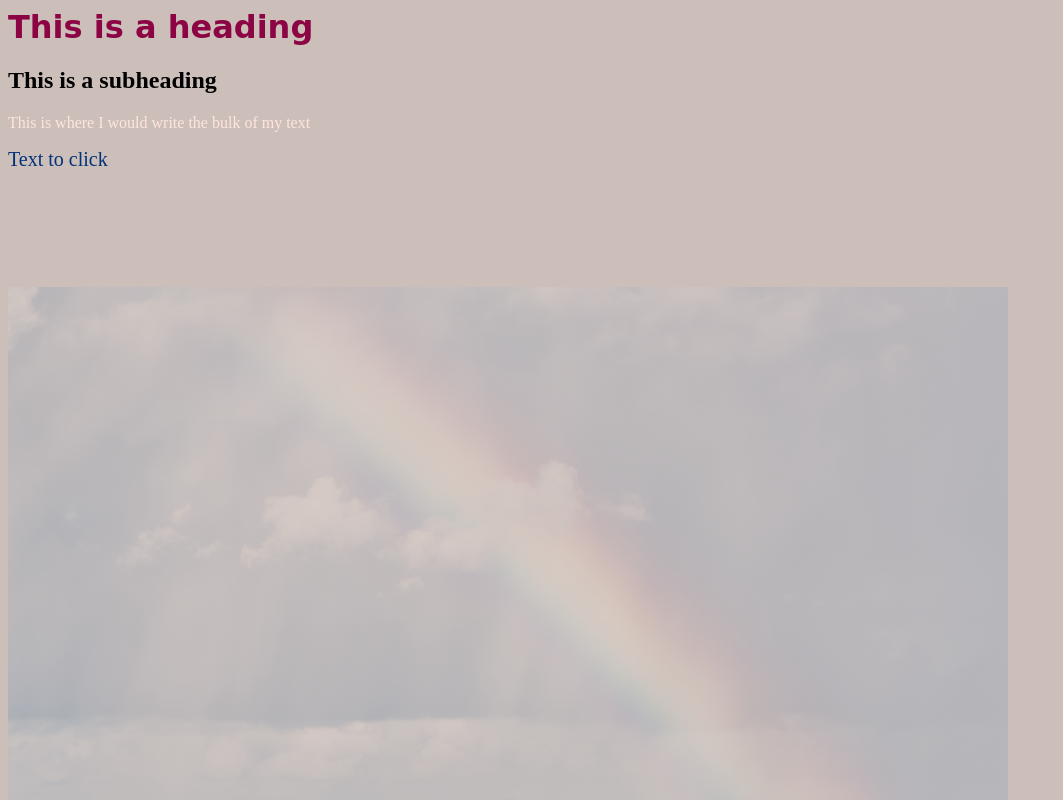
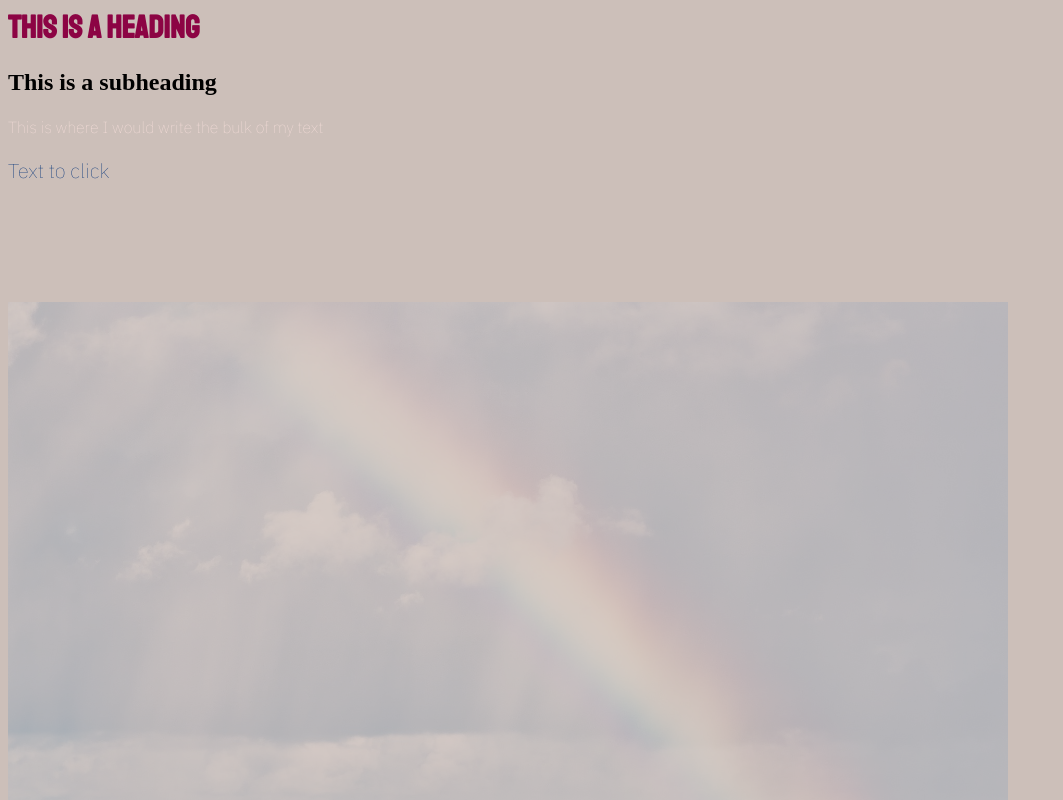
Before and after one commit to BreanneEvans/demo.github.io, a plain HTML site: page index.html in a window 1280 px wide. Shown: the top 800 px of the page, without its empty margins (0-1063 px from the left). Drawn offline with Linux system fonts and the light colour scheme.

Commit message:
Update stylesheet.css

```diff
--- a/stylesheet.css
+++ b/stylesheet.css
@@ -1,5 +1,5 @@
 h1 {
-font-family: 'Bungee', cursive;
+font-family: 'Staatliches', cursive;
 color: #8c0444;
 }
 
@@ -15,6 +15,7 @@ background-color:#ccbfb9;
 
 p {
 color: #ffe4e1;
+font-family: 'IBM Plex Sans Arabic', sans-serif;
 }
 
 a {
```
